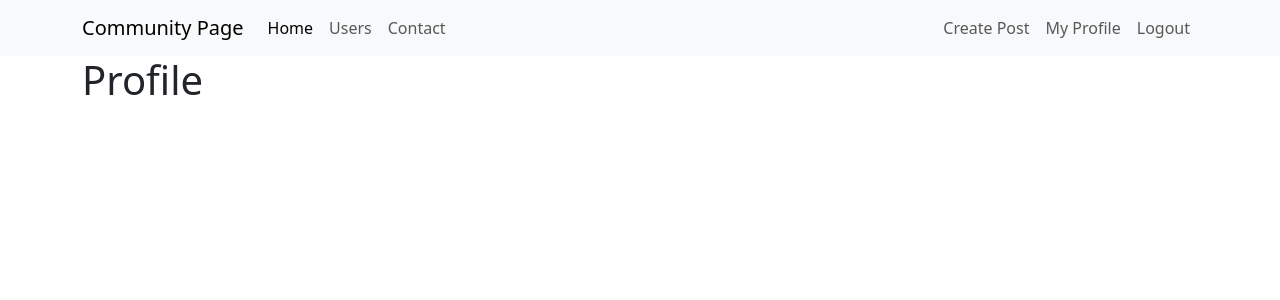
After one commit to sobreiracaio/Flask_Bootstrap_webpage, a Flask app: page /profile in a window 1280 px wide. The commit adds this page. Shown: the top 300 px of the page. Run offline with Flask 3, Linux system fonts and the light colour scheme; a user stored in the database is signed in.

Commit message:
login structure

```diff
--- a/community_site/__init__.py
+++ b/community_site/__init__.py
@@ -1,6 +1,7 @@
 from flask import Flask
 from flask_sqlalchemy import SQLAlchemy
 from flask_bcrypt import Bcrypt
+from flask_login import LoginManager
 
 
 app = Flask(__name__)
@@ -11,5 +12,8 @@ app.config['SQLALCHEMY_DATABASE_URI'] = 'sqlite:///community.db'
 
 database = SQLAlchemy(app)
 bcrypt = Bcrypt(app)
+login_manager = LoginManager(app)
+login_manager.login_view = 'login'
+login_manager.login_message_category = 'alert-info'
 
 from community_site import routes
--- a/community_site/routes.py
+++ b/community_site/routes.py
@@ -2,6 +2,7 @@ from flask import render_template, redirect, url_for, request, flash
 from community_site import app, database, bcrypt
 from community_site.forms import FormLogin, FormCreateAccount
 from community_site.models import User
+from flask_login import login_user, logout_user, current_user, login_required
 
 
 
@@ -16,6 +17,7 @@ def contact():
     return render_template("contact.html")
 
 @app.route('/users')
+@login_required
 def users():
     return render_template('users.html', users_list = users_list)
 
@@ -25,8 +27,14 @@ def login():
     form_create_acc = FormCreateAccount()
 
     if form_login.validate_on_submit() and 'submit_button_login' in request.form:
-        flash(f"Login successfully done on email: {form_login.email.data}!", 'alert-success')
-        return redirect(url_for('home'))
+        user = User.query.filter_by(email=form_login.email.data).first()
+        if user and bcrypt.check_password_hash(user.password, form_login.password.data):
+            login_user(user, remember= form_login.remember_me)
+            flash(f"Login successfully done on email: {form_login.email.data}!", 'alert-success')
+            return redirect(url_for('home'))
+        else:
+            flash(f"Error logging in, check e-mail and password!", 'alert-danger')
+
 
     if form_create_acc.validate_on_submit() and 'submit_button_create_acc' in request.form :
         crypt_pass = bcrypt.generate_password_hash(form_create_acc.password.data)
@@ -37,3 +45,21 @@ def login():
         return redirect(url_for('home'))
 
     return render_template('login.html', form_login=form_login, form_create_acc=form_create_acc)
+
+@app.route('/logout')
+@login_required
+def logout():
+    logout_user()
+    flash(f"Logout successfully done!", 'alert-success')
+    return redirect (url_for('home'))
+
+@app.route('/profile')
+@login_required
+def profile():
+    return render_template("profile.html")
+
+
+@app.route('/post/create')
+@login_required
+def post_create():
+    return render_template("post_create.html")
--- a/community_site/templates/navbar.html
+++ b/community_site/templates/navbar.html
@@ -16,14 +16,27 @@
           <a class="nav-link" href="{{url_for('contact')}}">Contact</a>
         </li>
         </ul>
+
       <ul class="d-flex navbar-nav">
-        <li class="nav-item">
-          <a class="nav-link" href="{{url_for('login')}}">Login</a>
-        </li>
-        <li class="nav-item">
-          <a class="nav-link" href="{{url_for('login')}}">Sign up</a>
-        </li>
+        {% if current_user.is_authenticated %}
+          <li class="nav-item">
+            <a class="nav-link" href="{{url_for('post_create')}}">Create Post</a>
+          </li>
+          <li class="nav-item">
+            <a class="nav-link" href="{{url_for('profile')}}">My Profile</a>
+          </li>
+          <li class="nav-item">
+            <a class="nav-link" href="{{url_for('logout')}}">Logout</a>
+          </li>
 
+        {% else %}
+          <li class="nav-item">
+            <a class="nav-link" href="{{url_for('login')}}">Login</a>
+          </li>
+          <li class="nav-item">
+            <a class="nav-link" href="{{url_for('login')}}">Sign up</a>
+          </li>
+        {% endif %}
       </ul>
     </div>
   </div>
--- /dev/null
+++ b/community_site/templates/profile.html
@@ -0,0 +1,9 @@
+{% extends 'base.html'%}
+
+{% block body %}
+
+<div class="container">
+    <h1>Profile</h1>
+</div>
+
+{% endblock %}
```
Also changed, not shown: community_site/forms.py (+8 -1 lines), community_site/models.py (+7 -2 lines), community_site/templates/post_create.html (added, +9 -0 lines), instance/community.db.
